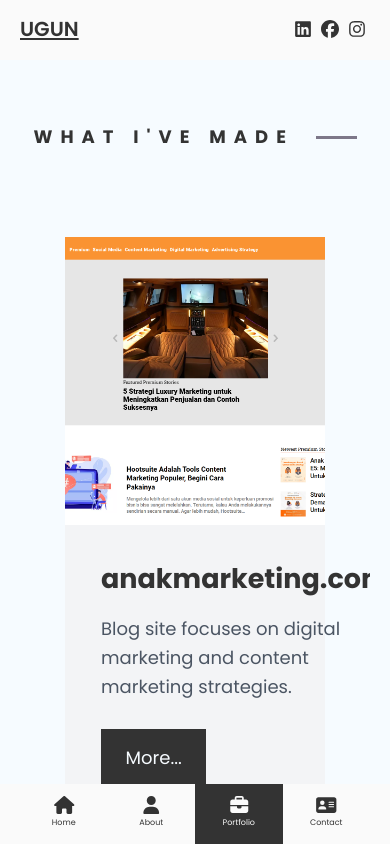
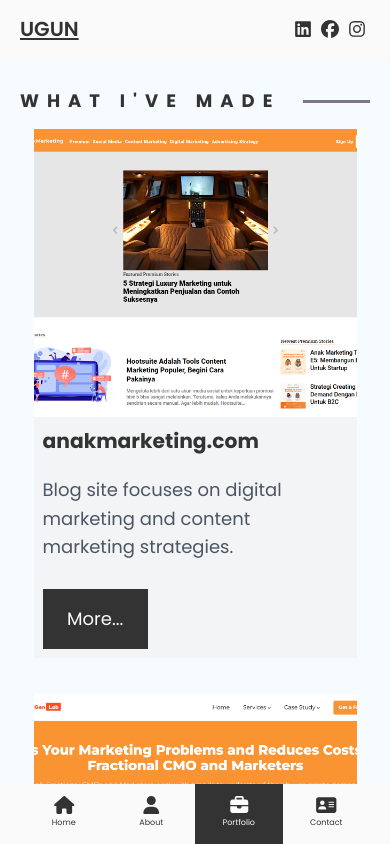
Before and after one commit to mountrail/ugun.vercel, a Next.js app: page /portfolio in a window 390 px wide. Built offline with nearby package versions, Linux system fonts and the light colour scheme.

Commit message:
portfolio styling fix for mobile

```diff
--- a/components/Section1.js
+++ b/components/Section1.js
@@ -5,7 +5,7 @@ import ButtonPrimary from "./ButtonPrimary";
 const Section1 = ({ img, title, description, url }) => {
     return (
         <section>
-            <div className="mx-auto max-w-screen-2xl px-4 py-16 sm:px-6 lg:px-8">
+            <div className="mx-auto max-w-screen-2xl md:px-4 md:py-16 sm:px-6 lg:px-8">
                 <div className="grid grid-cols-1  lg:grid-cols-2">
                     <div className="relative z-10 lg:py-16">
                         <div className="relative h-64 sm:h-80 lg:h-100">
@@ -21,8 +21,8 @@ const Section1 = ({ img, title, description, url }) => {
                             className="hidden lg:absolute lg:inset-y-0 lg:-start-16 lg:block lg:w-16 lg:bg-gray-100"
                         ></span>
 
-                        <div className="p-8 sm:p-16 lg:p-24">
-                            <h2 className="text-2xl font-bold sm:text-3xl">
+                        <div className="p-2 md:p-8 sm:p-16 lg:p-24">
+                            <h2 className="text-lg sm:text-2xl font-bold md:text-3xl">
                                 {title}
                             </h2>
 
--- a/pages/portfolio.js
+++ b/pages/portfolio.js
@@ -28,7 +28,7 @@ export default function PagePortfolio() {
       <Head>
         <title>{siteTitle}Portfolio</title>
       </Head>
-      <section className="py-8 px-3">
+      <section className="md:py-8 md:px-3">
       {sectionTitle("What i've made")}
         <div className="md:flex-row space-y-8 md:space-y-0 md:space-x-3 p-3 justify-center md:justify-start items-center md:items-stretch">
           {sectionData.map((section, index) => (
```
